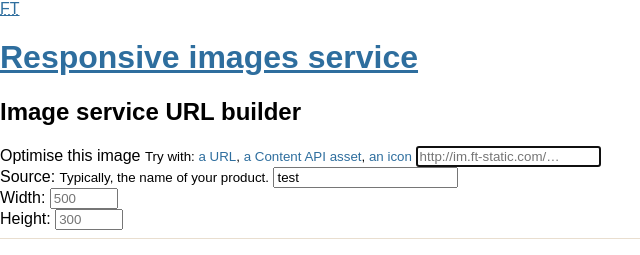
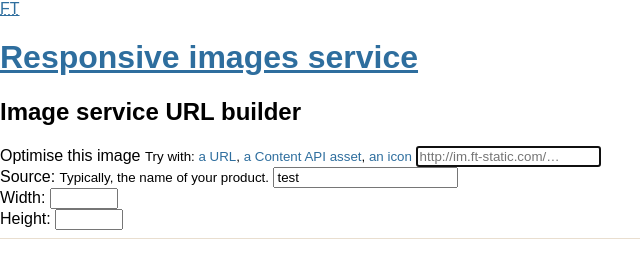
Before and after one commit to Financial-Times/responsive-image-proxy-helper, a plain HTML site: page index.html in a window 1280 px wide. Shown: the top 255 px of the page, 0-640 px from the left. Drawn offline with nearby package versions, Linux system fonts and the light colour scheme; some icons are missing.

Commit message:
Remove dimension placeholders

```diff
--- a/index.html
+++ b/index.html
@@ -172,11 +172,11 @@
 				<div class="o-grid-row">
 					<div data-o-grid-colspan="2">
 						<label class="o-forms-label" for="width"><span ng-show="fit == '&fit=scale-down'">Maximum </span>Width:</label>
-						<input type="text" ng-change="updateDimensions()" class="o-forms-text field-small" id="width" placeholder="500" ng-model="width" />
+						<input type="number" ng-change="updateDimensions()" class="o-forms-text field-small" id="width" ng-model="width" />
 					</div>
 					<div data-o-grid-colspan="2">
 						<label class="o-forms-label" for="width"><span ng-show="fit == '&fit=scale-down'">Maximum </span>Height:</label>
-						<input type="text" ng-change="updateDimensions()" class="o-forms-text field-small" id="height" placeholder="300" ng-model="height" />
+						<input type="number" ng-change="updateDimensions()" class="o-forms-text field-small" id="height" ng-model="height" />
 					</div>
 				</div>
 			</div>
```
